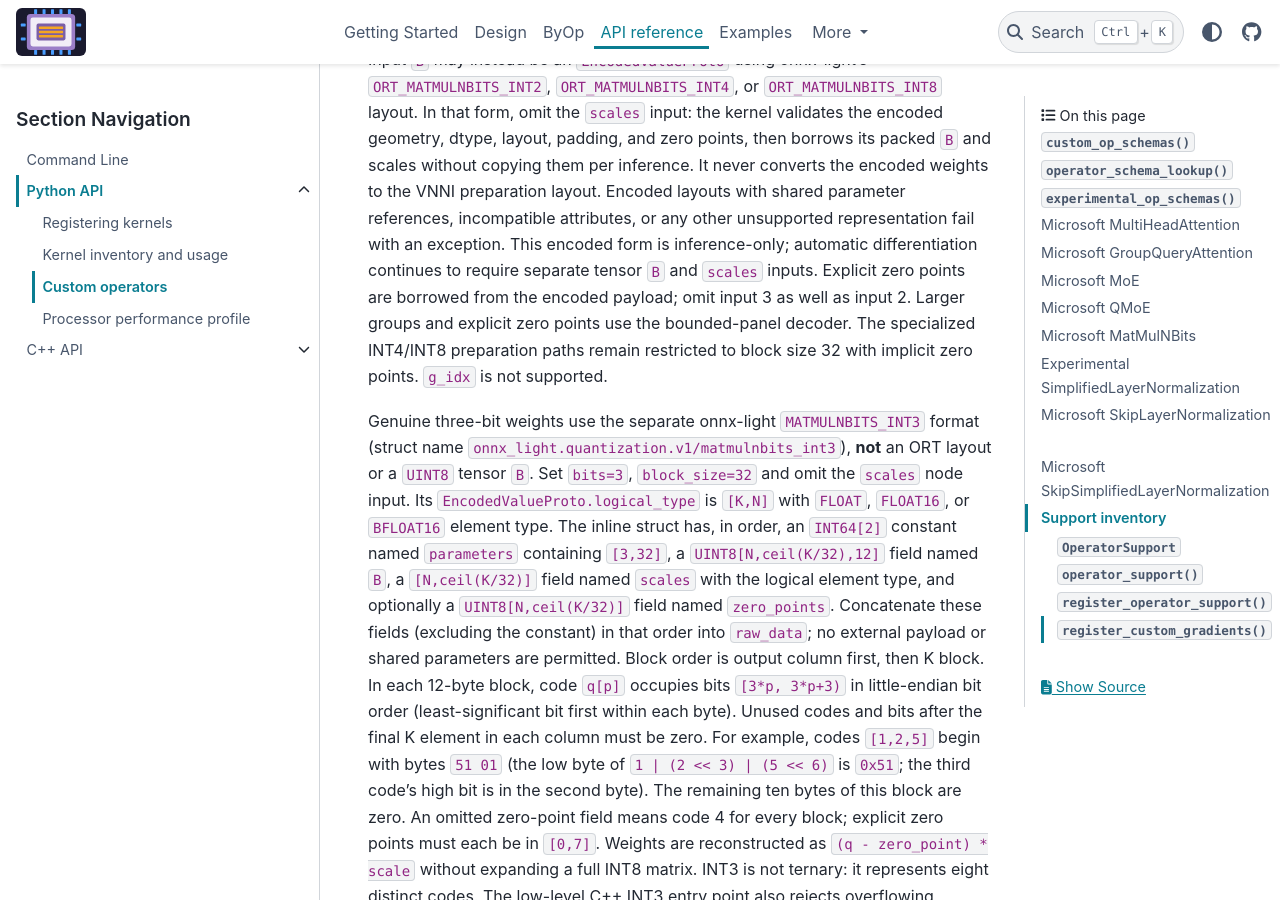
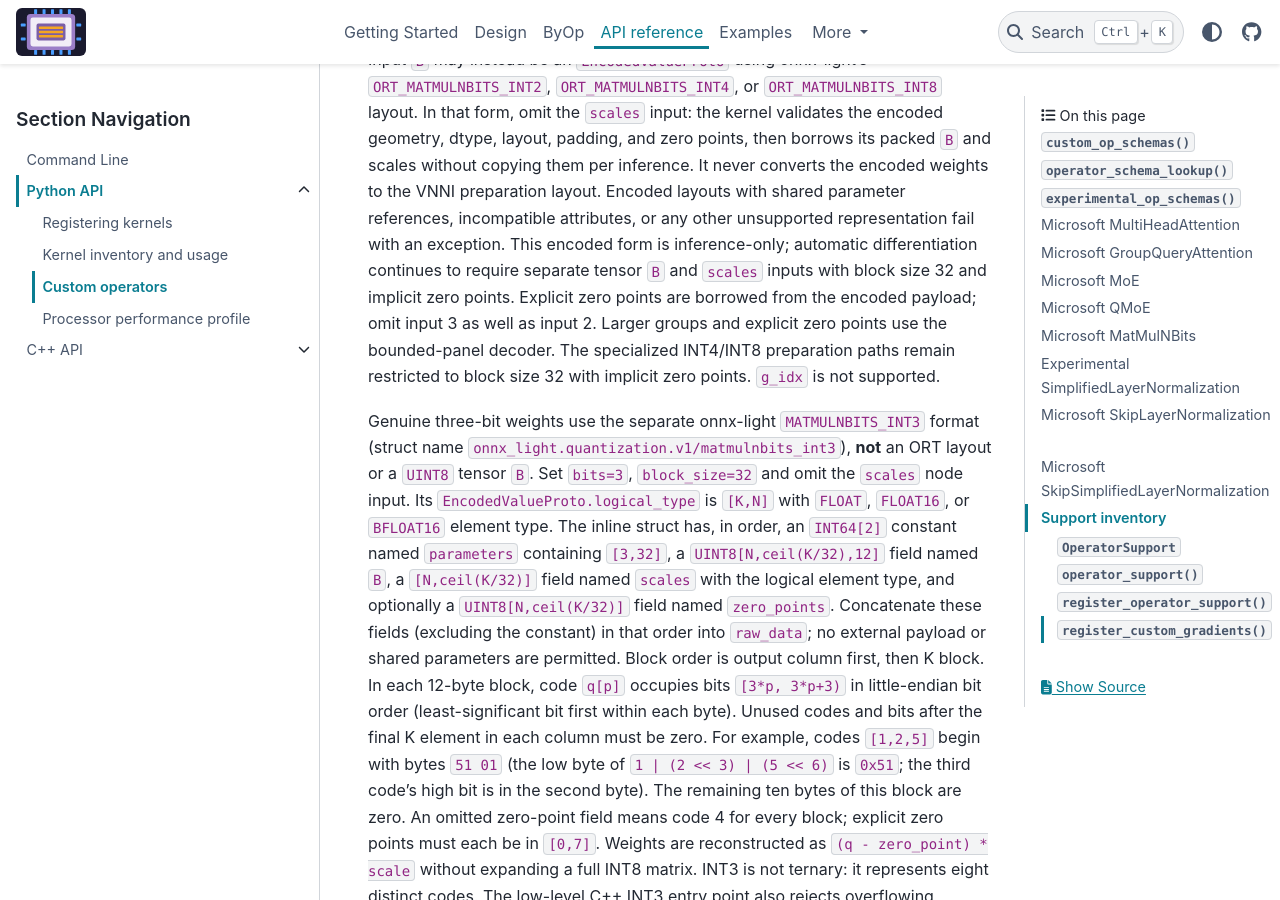
Before and after one commit to xadupre/onnx-light-cpu, a Sphinx documentation site: the page built from docs/api/python/custom_operators.rst, in a window 1280 px wide and 900 px high, scrolled down 4198 px. Built offline with Sphinx 7.4.7 and the PyData theme 0.15.4, drawn with Linux system fonts in a browser that asks for light colours; pages that are not in the unit, such as notebooks, are missing from menus.

```diff
--- a/docs/api/python/custom_operators.rst
+++ b/docs/api/python/custom_operators.rst
@@ -190,7 +190,8 @@ inference. It never converts the encoded weights to the VNNI preparation layout.
 with shared parameter references, incompatible
 attributes, or any other unsupported representation fail with an exception.
 This encoded form is inference-only; automatic differentiation continues to
-require separate tensor ``B`` and ``scales`` inputs.
+require separate tensor ``B`` and ``scales`` inputs with block size 32 and
+implicit zero points.
 Explicit zero points are borrowed from the encoded payload; omit input 3 as
 well as input 2. Larger groups and explicit zero points use the bounded-panel
 decoder. The specialized INT4/INT8 preparation paths remain restricted to
```
Also changed, not shown: 4 other files.
